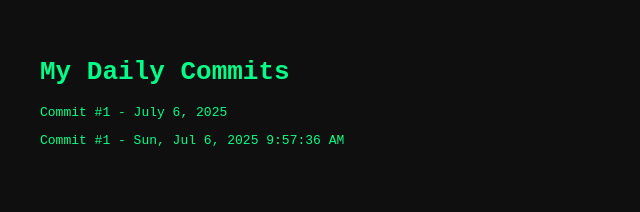
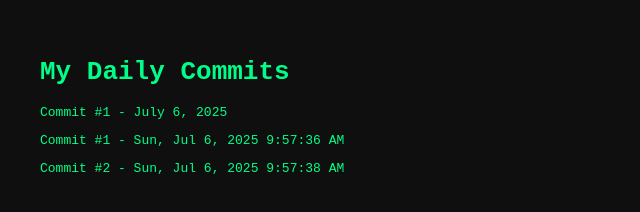
Before and after one commit to faiyaz-xyz/commit-streak, a plain HTML site: page index.html in a window 1280 px wide. Shown: the whole page, without its empty margins (0-640 px from the left). Drawn offline with Linux system fonts and the light colour scheme.

Commit message:
chore: daily html commit #2

```diff
--- a/index.html
+++ b/index.html
@@ -12,3 +12,4 @@
 </body>
 </html>
 <p>Commit #1 - Sun, Jul  6, 2025  9:57:36 AM</p>
+<p>Commit #2 - Sun, Jul  6, 2025  9:57:38 AM</p>
```
